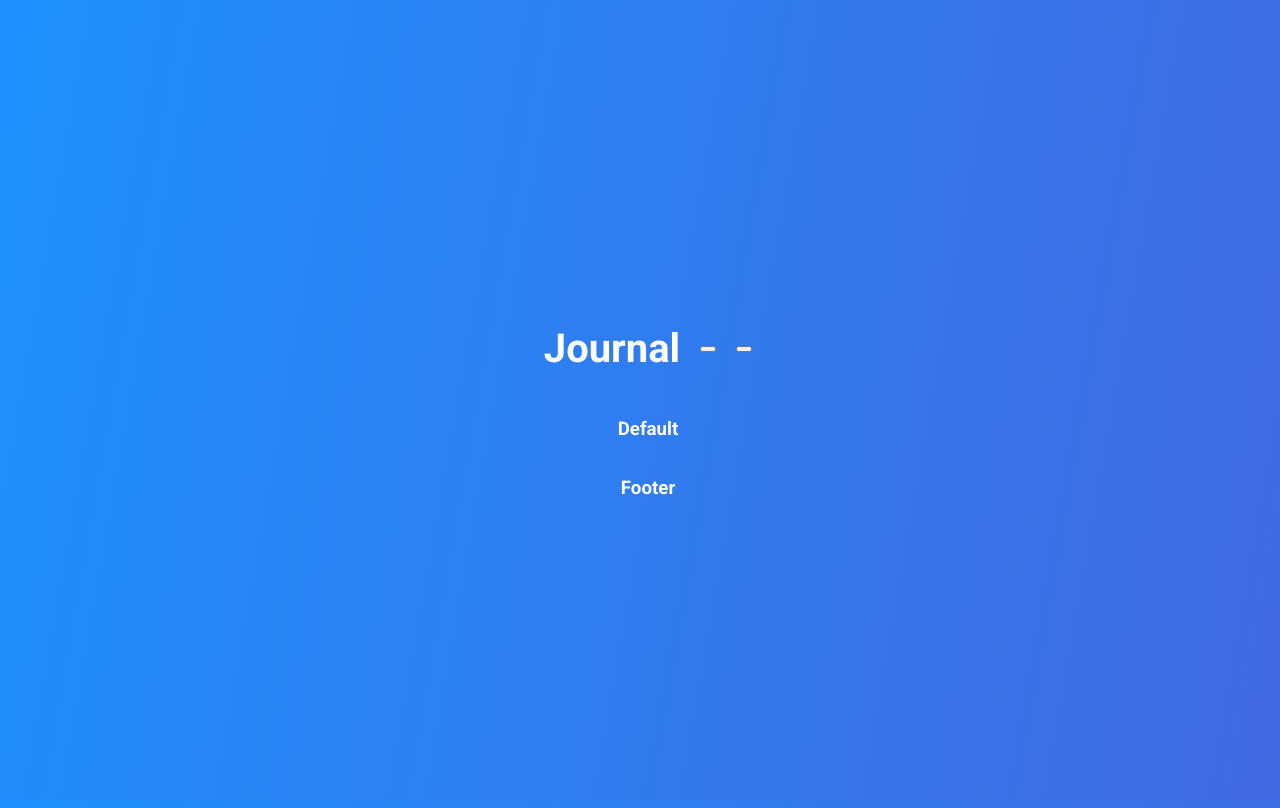
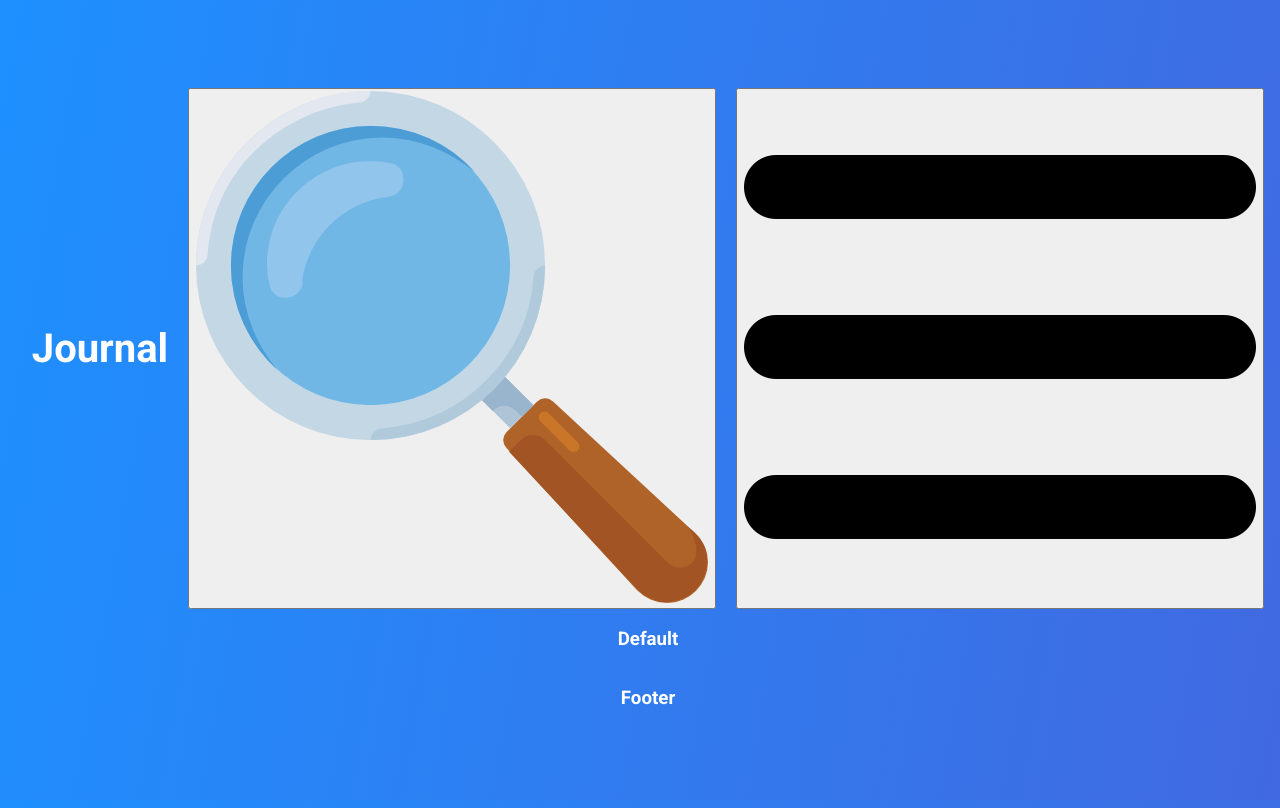
Before and after one commit to schmenniooo/Journal_IO, a React (Vite) app: page / in a window 1280 px wide. Built offline with nearby package versions, Linux system fonts and the light colour scheme.

Commit message:
Update header buttons to include icons
Replaced placeholder buttons in the Header component with buttons containing search and options icons. This improves the UI by providing visual indicators for their functionality.

```diff
--- a/src/components/Header/header.jsx
+++ b/src/components/Header/header.jsx
@@ -6,8 +6,8 @@ function Header(){
         <header className="header">
             <h1 className="mainHeading">Journal</h1>
             <section className="buttonContainer">
-                <button className=""></button>
-                <button className=""></button>
+                <button className=""><img src="/search_icon.png" alt="search"/></button>
+                <button className=""><img src="/options.png" alt="options"/></button>
             </section>
         </header>
     )
```
